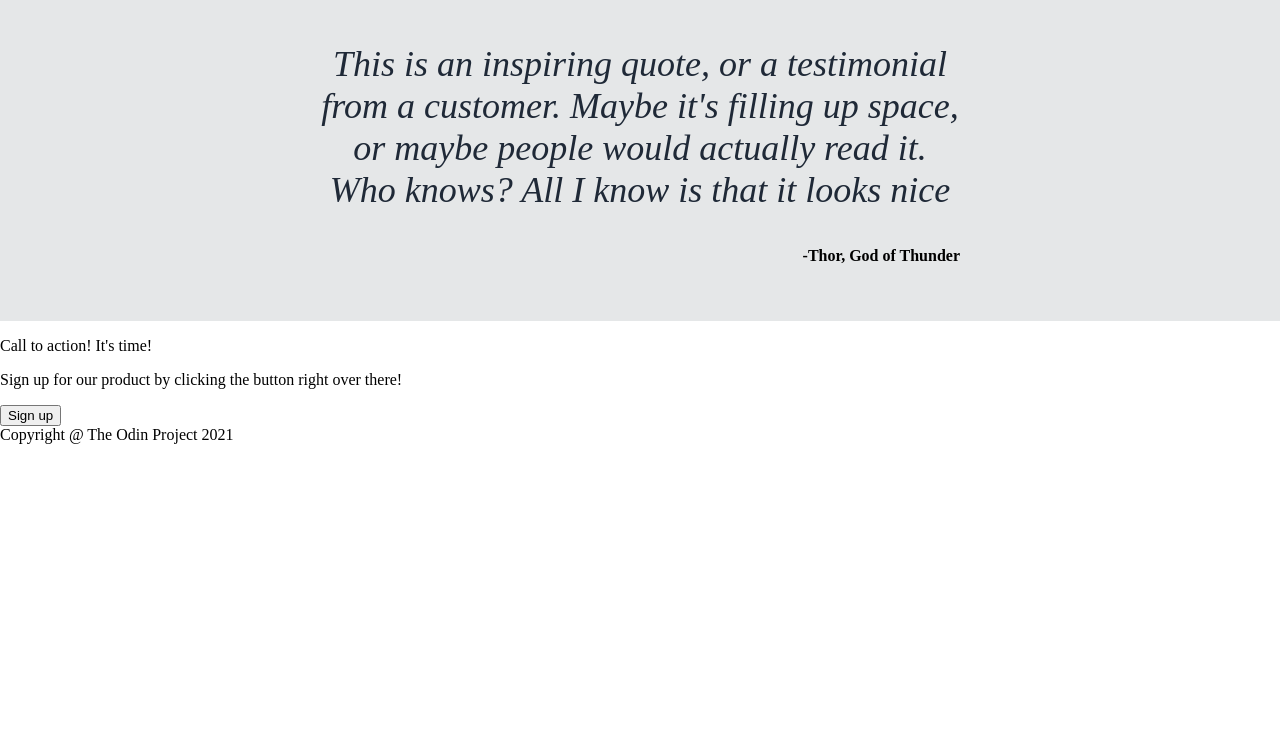
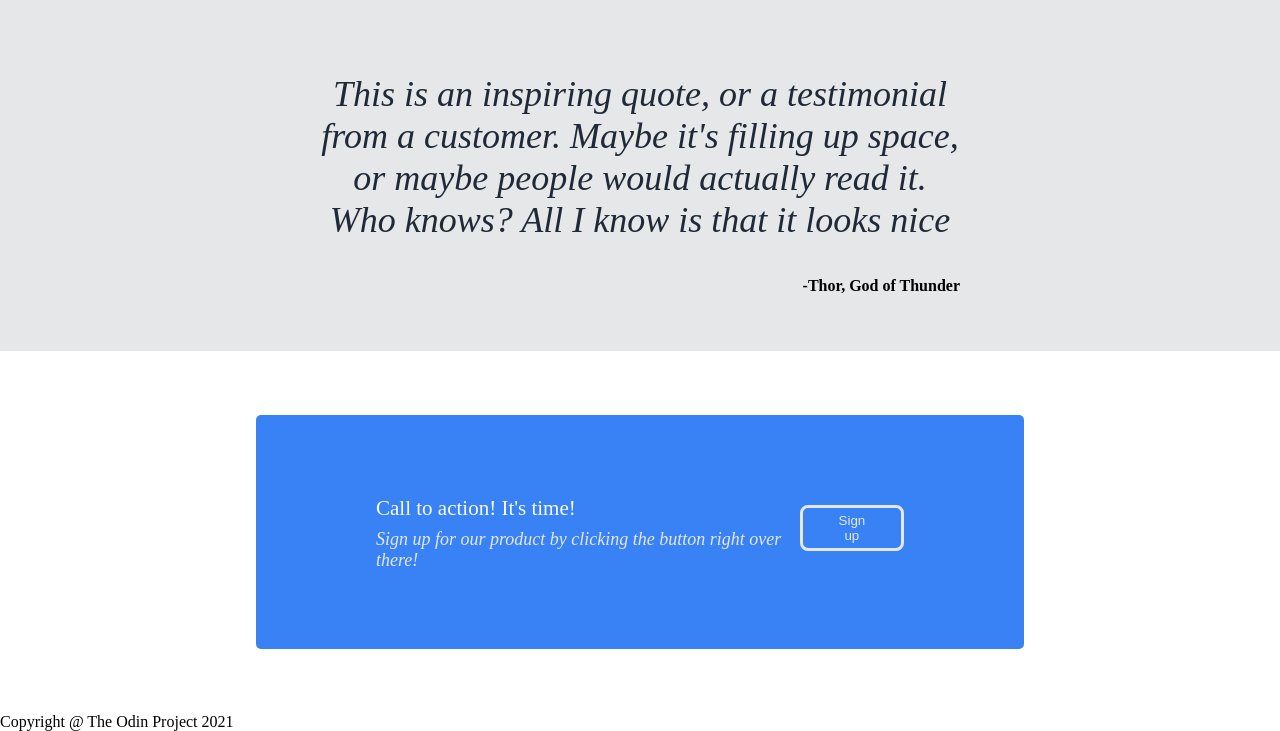
Before and after one commit to just-toni/LandingPage, a plain HTML site: page index.html in a window 1280 px wide. Shown: the part 822-1553 px from the top of the page. Before the commit the page ends 1266 px from the top, so only its background shows below. Drawn offline with Linux system fonts and the light colour scheme.

Commit message:
completed design and css for call to action section

```diff
--- a/index.html
+++ b/index.html
@@ -82,13 +82,15 @@
         <p class="quote-owner">-Thor, God of Thunder</p>
     </section>
 
-    <section class="call-to-action-container">
-        <section class="call-to-action-text">
-            <p>Call to action! It's time!</p>
-            <p>Sign up for our product by clicking the button right over there!</p>
-        </section>
-        <section class="call-to-action-btn">
-            <button>Sign up</button>
+    <section class="call-to-action">
+        <section class="call-to-action-container">
+            <section class="call-to-action-text">
+                <p class="call-to-action-text-first">Call to action! It's time!</p>
+                <p class="call-to-action-text-second">Sign up for our product by clicking the button right over there!</p>
+            </section>
+            <section class="call-to-action-btn-section">
+                <button class="call-to-action-btn">Sign up</button>
+            </section>
         </section>
     </section>
 
--- a/main.css
+++ b/main.css
@@ -10,6 +10,7 @@ body{
 .main{
     padding: 0 10%;
     background-color: #1F2937;
+    padding-bottom: 100px;
 }
 
 a{
@@ -35,7 +36,7 @@ a:hover{
 
 .about-img{
     width: 500px;
-    height: 350px;
+    height: 280px;
 }
 
 .about{
@@ -67,7 +68,6 @@ a:hover{
 
 .services{
     background-color: #F9FAF8;
-    /* display: flex; */
 }
 
 .services >h4{
@@ -87,6 +87,7 @@ a:hover{
     width: 200px;
     height: 150px;
     border: #3882F6 3px solid;
+    border-radius: 5px;
 }
 
 .images > h4{
@@ -112,3 +113,44 @@ a:hover{
     text-align: end;
     font-weight: bold;
 }
+
+.call-to-action{
+    background-color: #F9FAF8;
+    margin: 5% 20%;
+}
+
+.call-to-action-container{
+    background-color: #3882F6;
+    display: flex;
+    justify-content: space-between;
+    padding: 60px 120px;
+    border-radius: 5px;
+}
+
+.call-to-action-text{
+    font-size: 20px;
+    color: #F9FAF8;
+}
+
+.call-to-action-text-first{
+    font-size: 21px;
+    margin-bottom: -10px;
+}
+
+.call-to-action-text-second{
+    font-size: 18px;
+    font-style: italic;
+    color: #E5E7E8;
+}
+
+.call-to-action-btn{
+    background-color: #3882F6;
+    border-radius: 8px;
+    border: #E5E7E8 3px solid;
+    padding: 5px 30px;
+    color: #E5E7EB;
+}
+
+.call-to-action-btn-section{
+    margin-top: 30px;
+}
```
